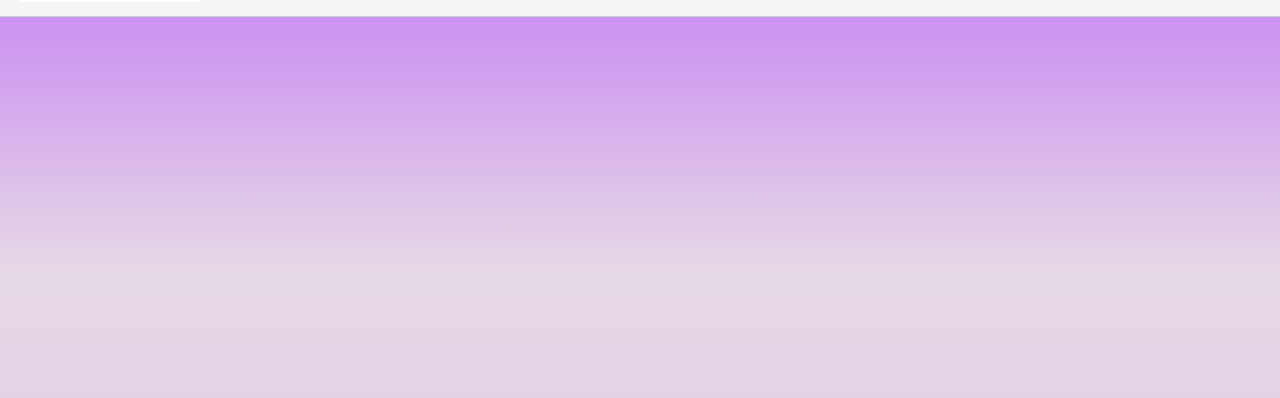
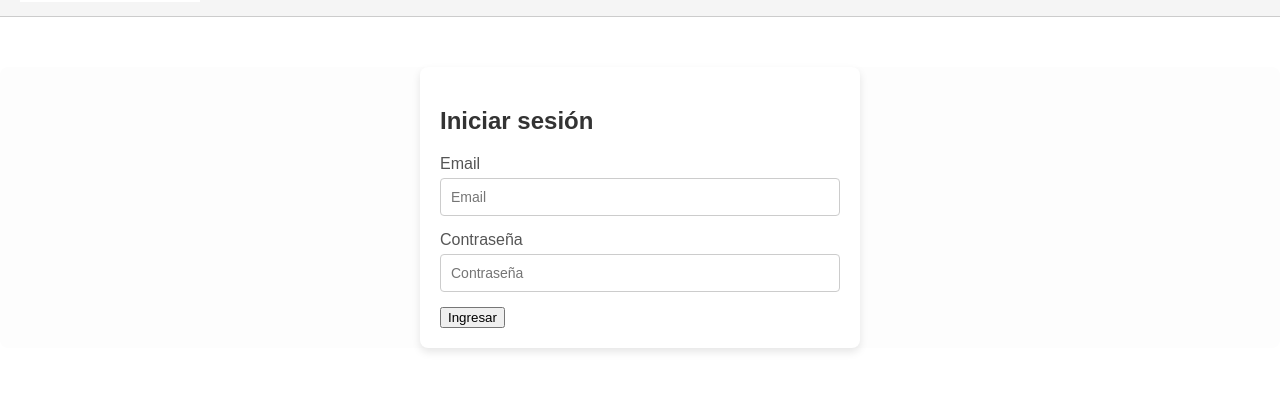
Before and after one commit to carolayuss/API-REACT, a React (Create React App) app: page /login in a window 1280 px wide. Shown: the part 128-526 px from the top of the page. Built offline with nearby package versions, Linux system fonts and the light colour scheme; no server answers.

Commit message:
opción para agregar al carrito

```diff
--- a/src/App.js
+++ b/src/App.js
@@ -20,8 +20,7 @@ function App() {
         <Route path="/registro" element={<Registro />} />
         <Route path="/home" element={<Home />} />
       </Routes>
-
-      </UserProvider>
+     </UserProvider>
   );
 }
 
--- /dev/null
+++ b/src/components/Carrito/Carrito.css
@@ -0,0 +1,20 @@
+.home-header {
+  display: flex;
+  align-items: center;
+  justify-content: space-between; /* elementos a los extremos */
+  margin-bottom: 20px;
+}
+
+.home-actions button {
+  margin-left: 10px; /* espacio entre botones */
+  padding: 8px 12px;
+  border: none;
+  border-radius: 4px;
+  background-color: #007bff;
+  color: #fff;
+  cursor: pointer;
+}
+
+.home-actions button:hover {
+  background-color: #0056b3;
+}
--- /dev/null
+++ b/src/components/Carrito/Carrito.js
@@ -0,0 +1,19 @@
+import React from 'react'
+
+function Carrito({ cart, onRemove }) {
+  return (
+    <div className="cart">
+      <h2>Tu carrito</h2>
+      {cart.length === 0
+        ? <p>Tu carrito está vacío</p>
+        : cart.map(item => (
+            <div key={item.id} className="cart-item">
+              <span>{item.name} x {item.quantity}</span>
+              <button onClick={() => onRemove(item.id)}>Eliminar</button>
+            </div>
+          ))}
+    </div>
+  );
+}
+
+export default Carrito
--- a/src/components/Home/Home.js
+++ b/src/components/Home/Home.js
@@ -1,27 +1,32 @@
-import React, { useContext, useEffect } from 'react';
+import React, { useContext, useState } from 'react';
 import { UserContext } from '../../context/UserContext';
-import { useNavigate } from 'react-router-dom';
+import Heart from '../Heart/Heart';
+import Carrito from '../Carrito/Carrito';
 
-export function Home() {
+function Home() {
   const { user, setUser } = useContext(UserContext);
-  const navigate = useNavigate();
+  const [cart, setCart] = useState([]);
 
-  useEffect(() => {
-    if (!user) navigate('/login');
-  }, [user, navigate]);
-
-  const logout = () => {
+  const handleAddToCart = (product) => { /* tu lógica */ };
+  const handleRemoveFromCart = (productId) => { /* tu lógica */ };
+  const handleLogout = () => {
     setUser(null);
-    navigate('/login');
+    localStorage.removeItem('user');
   };
 
-  if (!user) return null;
-
   return (
-    <div>
-      <h2>Bienvenida, {user.nombre}!</h2>
-      <button onClick={logout}>Cerrar sesión</button>
-      {/* Aquí luego vendrá el carrito, etc. */}
+    <div className="home-container">
+      <div className="home-header">
+        <h1>Bienvenid@, {user?.nombre}</h1>
+        <div className="home-actions">
+          <button onClick={handleLogout}>Cerrar sesión</button>
+          <button onClick={() => {/* lógica seguir pedido */}}>Seguir pedido</button>
+        </div>
+      </div>
+      <Heart onAddToCart={handleAddToCart} />
+      {user && (
+        <Carrito cart={cart} onRemove={handleRemoveFromCart} />
+      )}
     </div>
   );
 }
--- a/src/components/Login/Login.css
+++ b/src/components/Login/Login.css
@@ -2,51 +2,74 @@
   display: flex;
   justify-content: center;
   align-items: center;
-  min-height: 70vh;
+  margin: 50px auto;
+  height: calc(100vh - var(--navbar-height));
+  border-radius: 8px;
+  background-color: #fdfdfd;
+
+}
+.login-container {
+  width: 100%;
+  max-width: 400px;
   padding: 20px;
+  border: 1px solid #ccc;
+  border-radius: 8px;
+  box-shadow: 0 4px 8px rgba(0, 0, 0, 0.1);
 }
 
-.login-form-container {
+body {
+  margin: 0;
+  font-family: 'Arial', sans-serif;
+  background-color: #f4f7fc;
+  display: contents;
+  justify-content: center;
+   align-items: center;
+  height: 100vh;
+
+}
+.main-content {
+  margin-top: 70px;
+  display: flex;
+  justify-content: center;
+  align-items: center;
+  height: calc(100vh - 70px);
+}
+.login-form {
   width: 100%;
   max-width: 400px;
-  padding: 30px;
+  background-color: #fff;
+  padding: 20px;
   border-radius: 8px;
-  box-shadow: 0 0 10px rgba(0,0,0,0.1);
-  background-color: #ffffff;
+  box-shadow: 0 4px 8px rgba(0, 0, 0, 0.1);
 }
-
-.login-title {
-  text-align: center;
-  font-size: 1.8rem;
+.login-form h2 {
   margin-bottom: 20px;
   color: #333;
 }
-
-.login-form input {
+.input-group {
+  margin-bottom: 15px;
+}
+.input-group label {
+  display: block;
+  color: #555;
+  margin-bottom: 5px;
+}
+.input-group input {
   width: 100%;
-  padding: 12px;
-  margin-bottom: 15px;
+  padding: 10px;
   border: 1px solid #ccc;
   border-radius: 4px;
+  box-sizing: border-box;
+  font-size: 14px;
 }
 
-.login-form button {
-  width: 100%;
-  padding: 12px;
-  background-color: #5f41e4;
-  color: #fff;
-  border: none;
-  border-radius: 4px;
-  font-size: 1rem;
-  cursor: pointer;
+
+button:hover {
+  background-color: #d65fee;
 }
-
-.login-form button:hover {
-  background-color: #4320df;
-}
-
 .error-message {
   color: #e74c3c;
-  margin-bottom: 15px;
+  font-size: 14px;
   text-align: center;
+  margin-top: 10px;
 }
--- a/src/components/Login/Login.js
+++ b/src/components/Login/Login.js
@@ -8,15 +8,16 @@ function Login() {
   const [email, setEmail] = useState('');
   const [contrasena, setContrasena] = useState('');
   const [error, setError] = useState('');
-  const { setUser } = useContext(UserContext);  // <-- Aquí es donde falla si no hay provider
+  const { setUser } = useContext(UserContext);
   const navigate = useNavigate();
 
   const handleLogin = async (e) => {
     e.preventDefault();
     try {
       const response = await AuthService.login(email, contrasena);
-      setUser(response.data); // Esto debería funcionar correctamente
+      setUser(response.data);
       navigate('/home');
+      localStorage.setItem('user', JSON.stringify(response.data));
     } catch (err) {
       setError(err.response?.data || 'Error en login');
     }
@@ -24,7 +25,39 @@ function Login() {
 
   return (
     <div className="login-wrapper">
-      {/* Formulario */}
+      <form onSubmit={handleLogin} className="login-form">
+        <h2 className="text-center text-info">{error ? 'Error' : 'Iniciar sesión'}</h2>
+
+        <div className="input-group">
+          <label htmlFor="email">Email</label>
+          <input
+            id="email"
+            type="email"
+            value={email}
+            onChange={(e) => setEmail(e.target.value)}
+            placeholder="Email"
+            required
+          />
+        </div>
+
+        <div className="input-group">
+          <label htmlFor="contrasena">Contraseña</label>
+          <input
+            id="contrasena"
+            type="password"
+            value={contrasena}
+            onChange={(e) => setContrasena(e.target.value)}
+            placeholder="Contraseña"
+            required
+          />
+        </div>
+
+        <button type="submit" className="btn btn-outline-info w-100">
+          Ingresar
+        </button>
+
+        {error && <p className="error-message">{error}</p>}
+      </form>
     </div>
   );
 }
--- a/src/components/Registro/Registro.css
+++ b/src/components/Registro/Registro.css
@@ -18,7 +18,7 @@
 .register-form button {
   width: 100%;
   padding: 10px;
-  background-color: #d27ea1;
+  background-color: #007bff;
   color: white;
   border: none;
   border-radius: 4px;
@@ -26,5 +26,5 @@
 }
 
 .register-form button:hover {
-  background-color: #c06d91;
+  background-color: #9b6dc0;
 }
--- a/src/context/UserContext.js
+++ b/src/context/UserContext.js
@@ -1,3 +1,20 @@
-import { createContext } from 'react';
+// userContext.js
+import React, { createContext, useState } from 'react';
+import { useEffect } from 'react';
 
-export const UserContext = createContext(null);
+export const UserContext = createContext({ user: null, setUser: () => {} });
+
+export const UserProvider = ({ children }) => {
+  const [user, setUser] = useState(null);
+
+  useEffect(() => {
+    const saved = localStorage.getItem('user');
+    if (saved) setUser(JSON.parse(saved));
+  }, []);
+
+  return (
+    <UserContext.Provider value={{ user, setUser }}>
+      {children}
+    </UserContext.Provider>
+  );
+};
--- a/src/context/UserProvider.js
+++ b/src/context/UserProvider.js
@@ -1,12 +1,14 @@
 import React, { useState } from 'react';
 import { UserContext } from './UserContext';
-
-
-
-
+import { useEffect } from 'react';
 
 export const UserProvider = ({ children }) => {
   const [user, setUser] = useState(null);
+
+  useEffect(() => {
+  const registrado = localStorage.getItem('user');
+  if (registrado) setUser(JSON.parse(registrado));
+}, []);
 
   return (
     <UserContext.Provider value={{ user, setUser }}>
```
